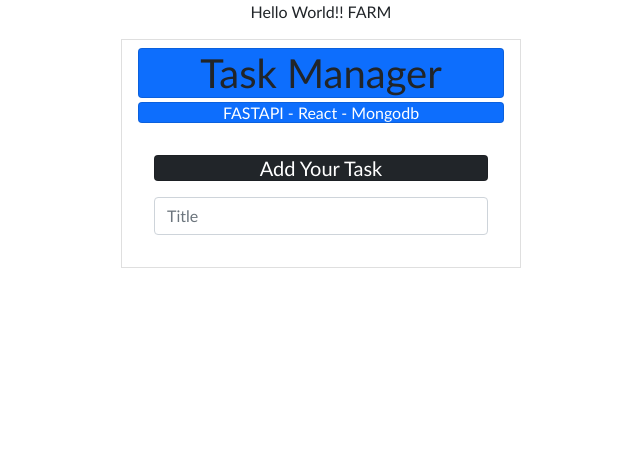
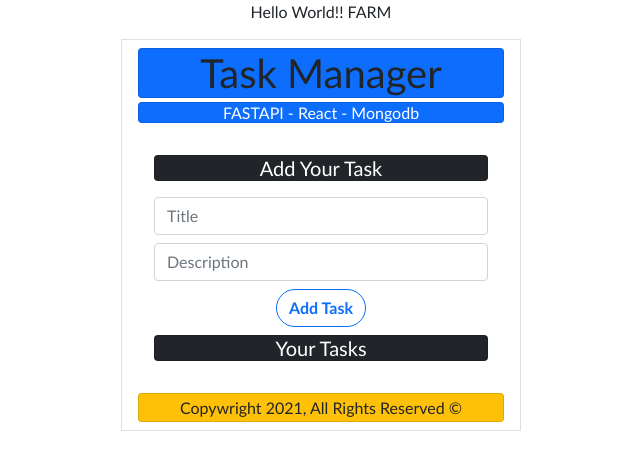
Before and after one commit to PuneetSivananda/FARM-Stack, a React (Create React App) app in the folder frontend/: page / in a window 1280 px wide. Shown: the top 470 px of the page, without its empty margins (319-959 px from the left). Built offline with nearby package versions, Linux system fonts and the light colour scheme.

Commit message:
feaT: main page

```diff
--- a/frontend/src/App.js
+++ b/frontend/src/App.js
@@ -33,8 +33,27 @@ function App() {
               className='mb-2 form-control titleIn'
               placeholder='Title'
             />
+            <input
+              type='text'
+              className='mb-2 form-control descIn'
+              placeholder='Description'
+            />
+            <button
+              className='btn btn-outline-primary mx-2 mb-2'
+              style={{
+                borderRadius: "50px",
+                fontWeight: "bold",
+              }}
+            >
+              Add Task
+            </button>
           </span>
+          <h5 className='card text-white bg-dark mb-3'>Your Tasks</h5>
+          <div className=''>{/* Todo Items - External Component */}</div>
         </div>
+        <h6 className='card text-dark bg-warning py-1 mb-0'>
+          Copywright 2021, All Rights Reserved &copy;
+        </h6>
       </div>
     </div>
   );
```
